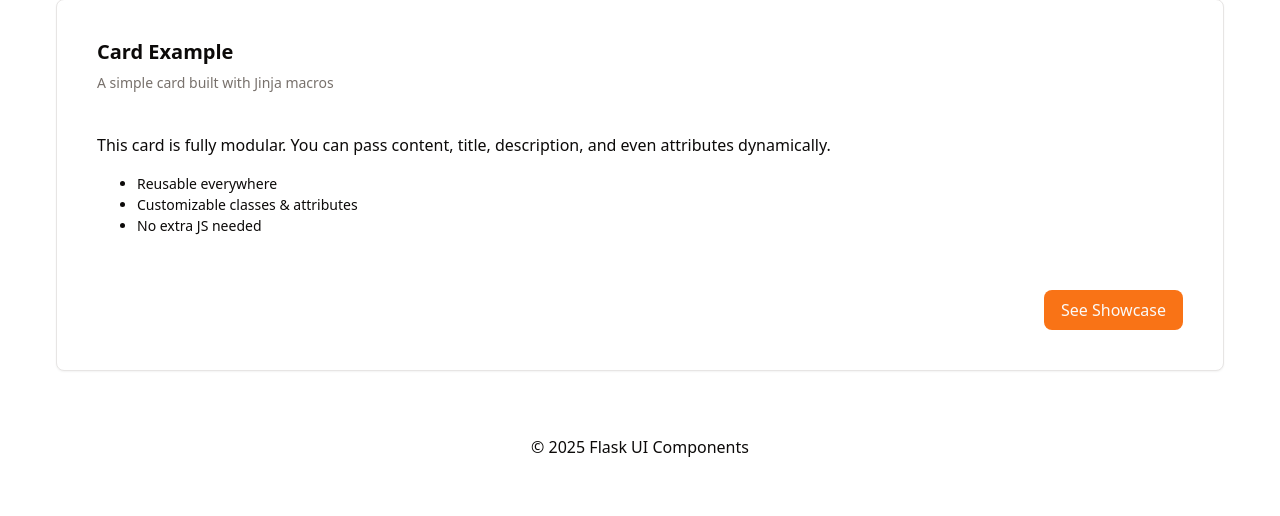
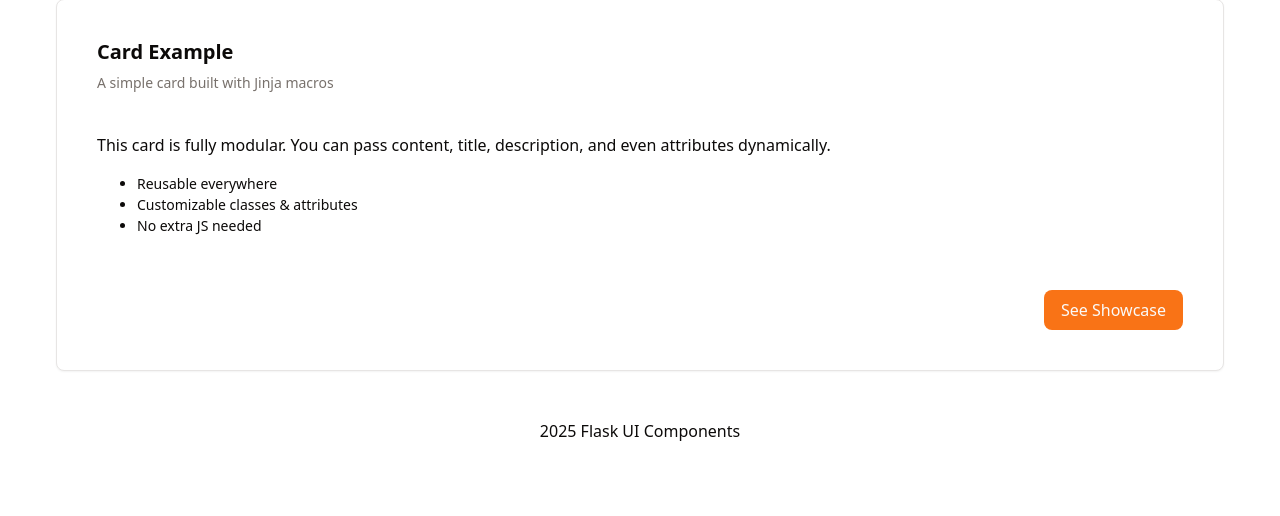
Before and after one commit to slapash/flask-ui, a Flask app: page / in a window 1280 px wide. Shown: the part 187-703 px from the top of the page. Run offline with Flask 3, Linux system fonts and the light colour scheme.

Commit message:
Update base.html

```diff
--- a/templates/base.html
+++ b/templates/base.html
@@ -39,7 +39,7 @@
         </main>
 
         <footer class="mt-8 pt-4 border-t border-border text-center text-muted-foreground">
-            <p>&copy; 2025 Flask UI Components</p>
+            <p class="m-0">2025 Flask UI Components</p>
         </footer>
     </div>
 
```
